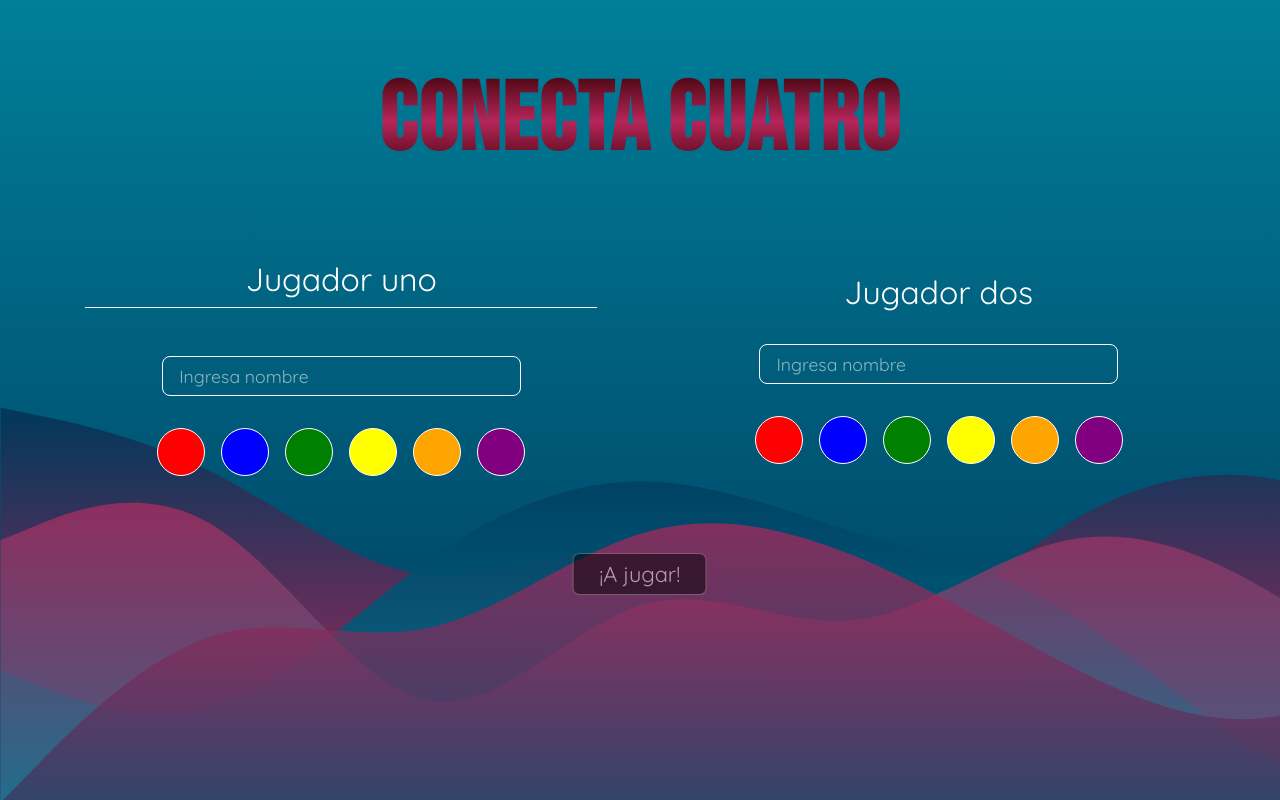
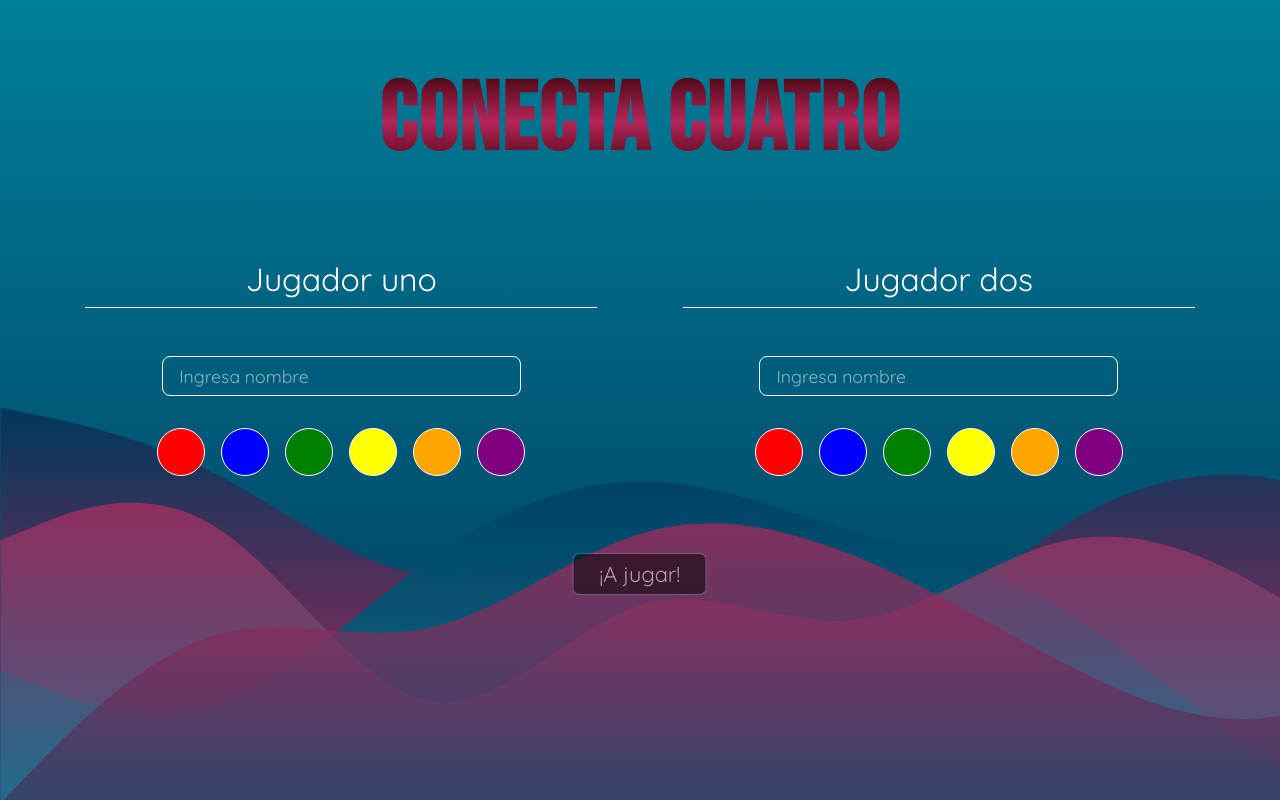
Before and after one commit to paiva73/conecta-4, a React (Vite) app in the folder frontend/: page / in a window 1280 px wide. Built offline with nearby package versions, Linux system fonts and the light colour scheme.

Commit message:
refactor: crea componente Jugador

```diff
--- a/frontend/src/components/inicio/Inicio.jsx
+++ b/frontend/src/components/inicio/Inicio.jsx
@@ -1,11 +1,11 @@
-import React, { useContext } from 'react';
-import styles from './Inicio.module.css';
-import Context from '../../context/Context';
-import { NavLink } from 'react-router-dom';
-import { funciones } from '../tablero/funciones';
+import React, { useContext } from "react";
+import styles from "./Inicio.module.css";
+import Context from "../../context/Context";
+import { NavLink } from "react-router-dom";
+import { funciones } from "../tablero/funciones";
+import Jugador from "./jugador/Jugador";
 
 export const Inicio = () => {
-
   const {
     handleColorUno,
     handleColorDos,
@@ -32,67 +32,54 @@ export const Inicio = () => {
       <img src="/wave3.svg" alt="" className={styles.svg} />
       <h1 className={styles.title}>Conecta cuatro</h1>
       <div className={styles.container_info}>
+
         <div className={styles.container_jugadores}>
+          <Jugador
+            numberPlayer={"uno"}
+            name={jugadorUnoName}
+            nameOnChange={setJugadorUnoName}
+            colorOnClick={handleColorUno}
+            selectedColor={colorSeleccionadoUno}
+          />
 
-          <div className={styles.jugador}>
-            <h3 className={styles.jugador_title}>Jugador uno</h3>
-            <input
-              type="text"
-              placeholder="Ingresa nombre"
-              value={jugadorUnoName}
-              onChange={(event) => setJugadorUnoName(event.target.value)}
-            />
-            <div className={styles.container_colors}>
-              {colores.map((color) => (
-                <div
-                  key={color}
-                  className={`${styles.colors} ${colorSeleccionadoUno === color ? styles.selected : ''}`}
-                  onClick={() => handleColorUno(color)}
-                  style={{ backgroundColor: color }}
-                ></div>
-              ))}
-            </div>
-          </div>
-
-          <div className={styles.jugador}>
-            <h3>Jugador dos</h3>
-            <input
-              type="text"
-              placeholder="Ingresa nombre"
-              value={jugadorDosName}
-              onChange={(event) => setJugadorDosName(event.target.value)}
-            />
-            <div className={styles.container_colors}>
-              {colores.map((color) => (
-                <div
-                  key={color}
-                  className={`${styles.colors} ${colorSeleccionadoDos === color ? styles.selected : ''}`}
-                  onClick={() => handleColorDos(color)}
-                  style={{ backgroundColor: color }}
-                ></div>
-              ))}
-            </div>
-          </div>
+          <Jugador
+            numberPlayer={"dos"}
+            name={jugadorDosName}
+            nameOnChange={setJugadorDosName}
+            colorOnClick={handleColorDos}
+            selectedColor={colorSeleccionadoDos}
+          />
         </div>
 
-        {errorColor && <div className={styles.div_center}><p className={styles.error}>{errorColor}</p></div>}
-        {formError && <div className={styles.div_center}><p className={styles.error}>{formError}</p></div>}
-        {nameError && <div className={styles.div_center}><p className={styles.error}>{nameError}</p></div>}
+        {errorColor && (
+          <div className={styles.div_center}>
+            <p className={styles.error}>{errorColor}</p>
+          </div>
+        )}
+        {formError && (
+          <div className={styles.div_center}>
+            <p className={styles.error}>{formError}</p>
+          </div>
+        )}
+        {nameError && (
+          <div className={styles.div_center}>
+            <p className={styles.error}>{nameError}</p>
+          </div>
+        )}
 
         <div className={styles.div_center}>
           <NavLink
-            className={`${styles.btn_jugar} ${!isFormValid || !isNameValid || errorColor
-              ?
-              styles.btn_disabled
-              :
-              styles.btn_active}`}
+            className={`${styles.btn_jugar} ${
+              !isFormValid || !isNameValid || errorColor
+                ? styles.btn_disabled
+                : styles.btn_active
+            }`}
             onClick={handlePlayClick}
-            to={'/tablero'}
+            to={"/tablero"}
           >
-           <span>¡A jugar!</span>
+            <span>¡A jugar!</span>
           </NavLink>
         </div>
-
       </div>
     </div>
   );
--- /dev/null
+++ b/frontend/src/components/inicio/jugador/Jugador.jsx
@@ -0,0 +1,34 @@
+import React, { useContext } from 'react';
+import styles from '../Inicio.module.css';
+import Context from '../../../context/Context';
+
+const JugadorUno = ({numberPlayer, name, nameOnChange, colorOnClick, selectedColor}) => {
+
+    const {
+        colores,
+      } = useContext(Context);
+
+  return (
+    <div className={styles.jugador}>
+            <h3 className={styles.jugador_title}>{`Jugador ${numberPlayer}`}</h3>
+            <input
+              type="text"
+              placeholder="Ingresa nombre"
+              value={name}
+              onChange={(event) => nameOnChange(event.target.value)}
+            />
+            <div className={styles.container_colors}>
+              {colores.map((color) => (
+                <div
+                  key={color}
+                  className={`${styles.colors} ${selectedColor === color ? styles.selected : ''}`}
+                  onClick={() => colorOnClick(color)}
+                  style={{ backgroundColor: color }}
+                ></div>
+              ))}
+            </div>
+          </div>
+  )
+}
+
+export default JugadorUno
```
Also changed, not shown: frontend/src/components/inicio/asdasdasd.jsx (deleted, +0 -11 lines).
